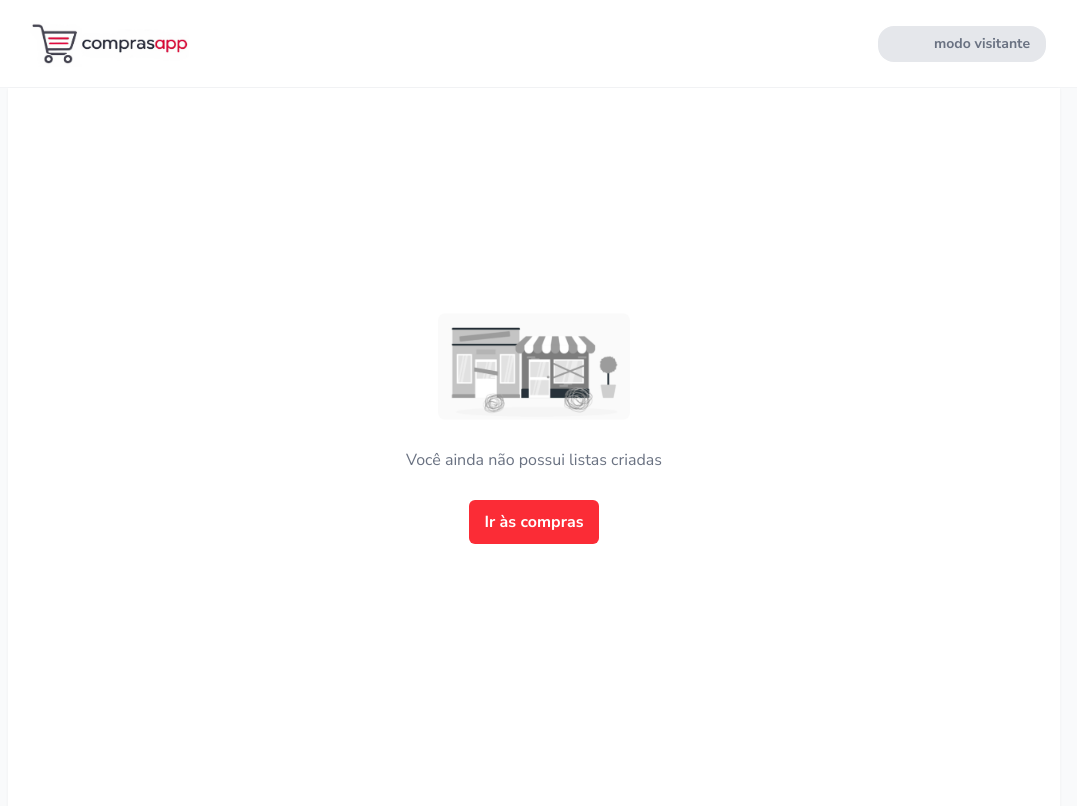
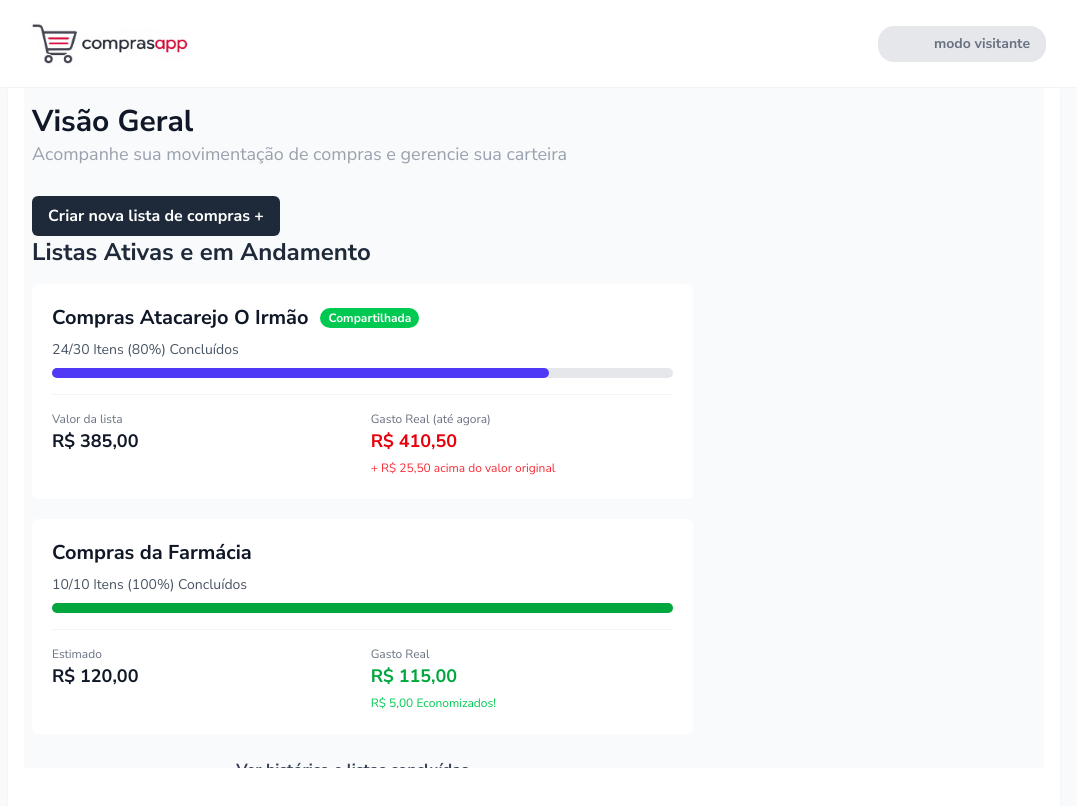
Before and after one commit to PauloHPMKT/app-comprasapp, a Vue app: page /app/dashboard in a window 1280 px wide. Shown: the whole page, without its empty margins (106-1183 px from the left). Built offline with nearby package versions, Linux system fonts and the light colour scheme; no server answers; some icons are missing.

Commit message:
feat: add new Dashboard

```diff
--- a/src/views/Dashboard.vue
+++ b/src/views/Dashboard.vue
@@ -1,63 +1,71 @@
 <script setup lang="ts">
-import { onMounted, provide, ref } from "vue";
-import { Icon } from "@iconify/vue";
+import { computed, onMounted, reactive, ref, watch } from "vue";
 import { useRouter } from "vue-router";
 import MainButton from "../components/MainButton.vue";
 import Overlay from "../components/Overlay.vue";
 import CreateListTitleModal from "../components/CreateListTitleModal.vue";
 import { useLoadingStore } from "../store/loading";
-import { useModal } from "../composables/useModal";
-import { useValidation } from "../composables/useValidation";
 import emptyMarket from "../assets/img/img-casas.png";
+import PageHeaderTitle from "../components/PageHeaderTitle.vue";
+import { useCreateListTitleModalStore } from "../store/createListTitleModal";
+import type { Purchases } from "../types/purchases";
+import { useAuthStore } from "../store/auth";
+import DefineBudgetModal from "../components/DefineBudgetModal.vue";
 
-const purchaseListTitle = ref("");
-const purchaseLists = ref([
-  {
-    id: 1,
-    name: "Compras do mês",
-    value: 1000,
-    date: "2025-01-01",
-  },
-  {
-    id: 2,
-    name: "Compras do ano",
-    value: 12000,
-    date: "2025-01-01",
-  },
-]);
+const authStore = useAuthStore();
+const loadingStore = useLoadingStore();
+const createListTitleModal = useCreateListTitleModalStore();
+const router = useRouter();
 
-const loadingStore = useLoadingStore();
-const router = useRouter();
-const { isOpen, open, close } = useModal();
-const { useFieldValidation } = useValidation();
-const {
-  validateField,
-  hasError,
-  errorMessage,
-  clearError
-} = useFieldValidation(purchaseListTitle);
+const purchaseLists = reactive<Purchases.List[]>([]);
+const isBudgetModalOpen = ref(false);
+const budgetValue = ref<string>('');
 
-provide('modalActions', { open, close, resetModal });
+const isLoggedIn = computed(() => authStore.isAuthenticated);
+
+watch(() => localStorage.getItem('monthly-budget'), (newValue) => {
+  if (newValue) {
+    budgetValue.value = newValue;
+  }
+}, { immediate: true });
 
 function navigateToCreatePurchaseListView() {
-  const isValid = validateField();
-  if (!isValid) return;
+  // Validação simples
+  if (!createListTitleModal.listTitle.trim()) {
+    createListTitleModal.setError("O nome da lista é obrigatório");
+    return;
+  }
 
-  localStorage.setItem("purchase-list-title", purchaseListTitle.value);
+  localStorage.setItem("purchase-list-title", createListTitleModal.listTitle);
   router.push({ name: "create-list" });
-  close();
+  createListTitleModal.resetModal();
 }
 
-function resetModal() {
-  clearError();
-  purchaseListTitle.value = "";
-  close();
+function openBudgetModal() {
+  isBudgetModalOpen.value = true;
+}
+
+function closeBudgetModal() {
+  isBudgetModalOpen.value = false;
+}
+
+function handleBudgetSubmit(value: string) {
+  console.log('Budget submitted:', value);
+
+  localStorage.setItem('monthly-budget', value);
+  budgetValue.value = value;
+  closeBudgetModal();
 }
 
 onMounted(async () => {
   loadingStore.startLoading();
+  if (localStorage.getItem("purchase-list-data")) {
+    const list = JSON.parse(localStorage.getItem("purchase-list-data")!);
+    purchaseLists.push(...list); //aqui existe um problema
+  }
+
   try {
-    await new Promise(resolve => setTimeout(resolve, 1500));
+    await new Promise((resolve) => setTimeout(resolve, 1500));
   } finally {
     loadingStore.stopLoading();
   }
@@ -65,189 +73,328 @@
 </script>
 
 <template>
-  <div class="h-full w-full">
+  <div class="h-full w-full overflow-y-auto">
     <div
       v-if="purchaseLists.length"
       class="flex justify-center items-center h-full w-full"
     >
       <div class="flex flex-col gap-3 items-center justify-center rounded-lg">
-        <div v-if="loadingStore.isLoading" class="w-52 h-26 rounded-lg animate-pulse flex items-center justify-center" style="animation-duration: 1.5s;">
+        <div
+          v-if="loadingStore.isLoading"
+          class="w-52 h-26 rounded-lg animate-pulse flex items-center justify-center"
+          style="animation-duration: 1.5s"
+        >
           <div class="w-full h-full bg-gray-200 rounded-lg"></div>
         </div>
-        <img v-else :src="emptyMarket" alt="Mercados vazios" class="w-48 rounded-lg" />
+        <img
+          v-else
+          :src="emptyMarket"
+          alt="Mercados vazios"
+          class="w-48 rounded-lg"
+        />
         <div>
           <div
             v-if="loadingStore.isLoading"
-            class="w-68 h-8 rounded-lg animate-pulse flex items-center justify-center" style="animation-duration: 1.5s;"
+            class="w-68 h-8 rounded-lg animate-pulse flex items-center justify-center"
+            style="animation-duration: 1.5s"
           >
             <div class="w-full h-full bg-gray-200 rounded-lg"></div>
           </div>
-          <p v-else class="text-gray-500 py-4">Você ainda não possui listas criadas</p>
+          <p v-else class="text-gray-500 py-4">
+            Você ainda não possui listas criadas
+          </p>
         </div>
         <div
           v-if="loadingStore.isLoading"
-          class="w-36 h-12 rounded-lg animate-pulse flex items-center justify-center" style="animation-duration: 1.5s;"
+          class="w-36 h-12 rounded-lg animate-pulse flex items-center justify-center"
+          style="animation-duration: 1.5s"
         >
           <div class="w-full h-full bg-gray-200 rounded-lg"></div>
         </div>
-        <MainButton v-else @click="open" class="bg-red-500 h-11 rounded-md">
+        <MainButton
+          v-else
+          @click="createListTitleModal.openListTitleModal"
+          class="bg-gray-800 h-11 rounded-md"
+        >
           Ir às compras
         </MainButton>
       </div>
     </div>
-    <div v-else class="h-[77vh]">
-      <div class="mb-8">
-        <h2 class="text-3xl font-bold">Dashboard</h2>
-      </div>
-      <div class="flex h-full">
-        <div class="w-1/2">
-          <div class="flex w-full mb-4">
-            <!-- Criar componente de input para englobar o icone de pesquisa -->
-            <input
-              type="text"
-              placeholder="Nome do item"
-              class="border border-gray-300 rounded-lg px-2 h-12 w-full"
-            />
-            <MainButton
-              class="bg-red-600 flex items-center justify-center rounded-lg w-fit"
-            >
-              <Icon
-                icon="material-symbols:search-rounded"
-                width="28"
-                height="28"
-                class="text-bold text-white"
-              />
-            </MainButton>
-          </div>
-          <div
-            class="bg-[#e2e2e2] rounded-lg gap-4 h-36 overflow-hidden relative"
+    <div v-else>
+      <PageHeaderTitle
+        title="Visão Geral"
+        subtitle="Acompanhe sua movimentação de compras e gerencie sua carteira"
+      />
+      <div class="h-full w-full bg-gray-50 px-2">
+        <div class="pt-1">
+          <MainButton
+            @click="createListTitleModal.openListTitleModal"
+            class="bg-gray-800 h-10 rounded-md hidden sm:flex"
           >
-            <div class="flex justify-between px-4 py-3 h-full">
-              <div class="w-[90%] flex flex-col pt-2">
-                <p class="font-semibold">
-                  Valor total de compras no ano de 2025
-                </p>
-                <span class="font-bold text-[25px] pb-3">R$ 1.000,00</span>
-                <p class="text-gray-500">
-                  Utilize os valores aqui gerados para ajudar a medir seu
-                  orçamento
-                </p>
-              </div>
-              <div class="w-[10%]">
-                <!-- <img :src="greenCart" alt="Carrinho Verde" class="w-14" /> -->
+            Criar nova lista de compras +
+          </MainButton>
+
+          <div v-if="isLoggedIn"><!-- Tratar esse trecho corretamente ao final da feature -->
+            <div class="sm:flex sm:justify-between sm:items-center sm:mt-6 mb-4">
+              <h2 class="text-2xl font-semibold text-gray-800 mb-4">
+                Gerenciamento da carteira
+              </h2>
+              <div class="flex gap-2 overflow-x-auto sm:w-1/2 p-2 rounded-lg snap-x snap-mandatory scrollbar-thin scrollbar-thumb-gray-300 scrollbar-track-gray-100 hover:scrollbar-thumb-gray-400">
+                <div class="snap-start flex-shrink-0 text-gray-500 text-sm bg-gray-200 px-3 py-1 rounded-full w-fit whitespace-nowrap">
+                  Julho de 2025
+                </div>
+                <div class="snap-start flex-shrink-0 text-gray-500 text-sm bg-gray-200 px-3 py-1 rounded-full w-fit whitespace-nowrap">
+                  Exportar resumo
+                </div>
+                <div class="snap-start flex-shrink-0 text-gray-500 text-sm bg-gray-200 px-3 py-1 rounded-full w-fit whitespace-nowrap">
+                  Filtrar por período
+                </div>
               </div>
             </div>
-            <div class="w-full bg-green-600 h-2 absolute bottom-0"></div>
-          </div>
-          <div
-            class="border-t-2 border-gray-200 mt-4 py-3 h-[60%] overflow-hidden"
-          >
-            <ul class="overflow-auto h-full flex flex-col gap-2">
-              <li class="bg-gray-50 flex flex-col px-4 py-3 rounded-lg gap-2">
-                <div class="flex gap-4 mb-4 justify-start">
-                  <Icon
-                    icon="mingcute:check-fill"
-                    width="24"
-                    height="24"
-                    class="text-green-600 bg-white rounded-full"
-                  />
-                  <div>
-                    <h3 class="font-bold">Listas de compras do mês de abril</h3>
-                    <p>Teste</p>
+            <div class="flex overflow-x-auto gap-3 mb-10 pb-4 snap-x snap-mandatory scrollbar-thin scrollbar-thumb-gray-300 scrollbar-track-gray-100">
+              <!-- Card 1: Orçamento Mensal (Foco Visual Principal) -->
+              <div
+                class="min-w-[320px] sm:min-w-[400px] snap-start bg-white soft-shadow rounded-md overflow-hidden"
+              >
+                <div class="bg-blue-600 h-2"></div>
+                <div
+                  v-if="!budgetValue"
+                  class="flex flex-col items-center justify-center mt-4"
+                >
+                  <img src="../assets/img/10060033.png" alt="" class="w-16 h-16"/>
+                  <div class="w-full">
+                    <p class="text-center p-2 font-semibold">
+                      Você ainda não definiu um orçamento mensal
+                    </p>
+                  <MainButton
+                    @click="openBudgetModal"
+                    class="mx-auto mb-6 px-4 py-2 text-sm font-semibold bg-gray-800 text-white rounded-md hover:bg-gray-700 transition duration-150"
+                  >
+                    Adicionar Orçamento Mensal
+                  </MainButton>
                   </div>
                 </div>
-                <div class="flex justify-between">
-                  <div class="flex gap-4">
-                    <Icon
-                      icon="mdi:marketplace"
-                      width="24"
-                      height="24"
-                      class="text-red-500"
-                    />
-                    <span class="text-gray-500"
-                      >Items mais comprados no mês...</span
+                <div v-else class="p-6">
+                  <div class="flex items-center space-x-4">
+                    <div class="sm:text-left sm:mt-0">
+                      <p class="text-sm font-medium text-gray-500">
+                        Orçamento Mensal Utilizado
+                      </p>
+                      <p class="text-3xl font-extrabold text-gray-900 mt-1">
+                        R$ {{ budgetValue }}
+                      </p>
+                      <span class="text-sm text-gray-400">
+                        R$ 300,00 Restante (Total: R$ 1000)
+                      </span>
+                    </div>
+                  </div>
+                  <MainButton
+                    class="mt-2 sm:mt-4 px-4 py-2 text-sm font-semibold bg-gray-800 text-white rounded-md hover:bg-gray-700 transition duration-150"
+                  >
+                    Ajustar Orçamento
+                  </MainButton>
+                </div>
+              </div>
+
+              <!-- Total de listas criadas -->
+              <div class="min-w-[280px] snap-start bg-white soft-shadow rounded-md overflow-hidden">
+                <div class="bg-yellow-500 h-2"></div>
+                <div class="p-6">
+                  <p class="text-sm font-medium text-gray-500">listas criadas no mês</p>
+                  <p class="text-4xl font-bold text-gray-900 mt-1">5</p>
+                  <div class="flex items-center mt-2">
+                    <p class="text-sm text-gray-500">
+                      Somatório de listas criadas <br/>(Entre ativas e concluídas)<br/>
+                      <span class="text-lg font-semibold text-green-600 bg-gray-50 px-2 py-0.5 rounded-full w-fit">
+                        R$ 319,00
+                      </span>
+                    </p>
+                  </div>
+                </div>
+              </div>
+
+              <!-- Card 2: Economia no Mês -->
+              <div class="min-w-[280px] snap-start bg-white soft-shadow rounded-md overflow-hidden">
+                <div class="bg-green-500 h-2"></div>
+                <div class="p-6">
+                  <p class="text-sm font-medium text-gray-500">Economia em Julho</p>
+                  <p class="text-4xl font-bold text-gray-900 mt-1">R$ 85,50</p>
+                  <div class="flex items-center mt-2">
+                    <span
+                      class="text-xs font-medium text-green-600 bg-green-100 px-2 py-0.5 rounded-full"
+                      >3.2%</span
+                    >
+                    <span class="text-sm text-gray-400 ml-2"
+                      >Menor que o mês anterior</span
                     >
                   </div>
-                  <div class="flex gap-2">
-                    <span class="text-gray-800 font-bold">R$ 1.000,00</span>
+                </div>
+              </div>
+
+              <!-- Card 3: Preço Médio por Item -->
+              <div class="min-w-[280px] snap-start bg-white soft-shadow overflow-hidden rounded-md">
+                <div class="bg-red-500 h-2"></div>
+                <div class="p-6">
+                  <p class="text-sm font-medium text-gray-500">
+                    Preço Médio por Item
+                  </p>
+                  <p class="text-4xl font-bold text-gray-900 mt-1">R$ 15,20</p>
+                  <span class="text-sm text-gray-400">Média em listas ativas</span>
+                </div>
+              </div>
+            </div>
+          </div>
+
+          <div class="grid grid-cols-1 lg:grid-cols-3 gap-6">
+            <!-- Coluna 1: Lista de Compras Prioritárias (Main Content) -->
+            <div class="lg:col-span-2">
+              <h2 class="text-2xl font-semibold text-gray-800 mb-4">
+                Listas Ativas e em Andamento
+              </h2>
+              <div id="list-container" class="space-y-5">
+                <!-- Exemplo de Card de Lista (com detalhe financeiro) -->
+                <div
+                  @click="console.log('Abrir Lista 1')"
+                  class="list-card soft-shadow cursor-pointer bg-white p-5 rounded-md"
+                >
+                  <div class="flex justify-between items-start mb-2">
+                    <h3
+                      class="text-xl font-extrabold text-gray-900 flex items-center"
+                    >
+                      Compras Atacarejo O Irmão
+                      <span class="ml-3 text-xs font-semibold text-white bg-green-500 px-2 py-0.5 rounded-full">
+                        Compartilhada
+                      </span>
+                    </h3>
+                  </div>
+
+                  <!-- Progresso da Compra -->
+                  <p class="text-sm text-gray-600 mb-2">
+                    24/30 Itens (80%) Concluídos
+                  </p>
+                  <div class="w-full bg-gray-200 rounded-full h-2.5">
+                    <div
+                      class="bg-indigo-600 h-2.5 rounded-full"
+                      style="width: 80%"
+                    ></div>
+                  </div>
+
+                  <!-- Detalhes Financeiros -->
+                  <div
+                    class="grid grid-cols-2 gap-4 mt-4 pt-4 border-t border-gray-100"
+                  >
+                    <div>
+                      <p class="text-xs font-medium text-gray-500">Valor da lista</p>
+                      <p class="text-lg font-bold text-gray-900">R$ 385,00</p>
+                    </div>
+                    <div>
+                      <p class="text-xs font-medium text-gray-500">
+                        Gasto Real (até agora)
+                      </p>
+                      <p class="text-lg font-bold text-red-600">R$ 410,50</p>
+                      <span class="text-xs text-red-500 font-medium"
+                        >+ R$ 25,50 acima do valor original</span
+                      >
+                    </div>
                   </div>
                 </div>
-              </li>
-              <li class="bg-gray-50 flex flex-col px-4 py-3 rounded-lg gap-2">
-                <div class="flex gap-4 mb-4 justify-start">
-                  <Icon
-                    icon="mingcute:check-fill"
-                    width="24"
-                    height="24"
-                    class="text-green-600 bg-white rounded-full"
-                  />
-                  <div>
-                    <h3 class="font-bold">Listas de compras do mês de abril</h3>
-                    <p>Teste</p>
+
+                <!-- Exemplo de Lista 2 (Dentro do Orçamento) -->
+                <div
+                  onclick="console.log('Abrir Lista 2')"
+                  class="list-card soft-shadow cursor-pointer bg-white p-5 rounded-md"
+                >
+                  <div class="flex justify-between items-start mb-2">
+                    <h3 class="text-xl font-extrabold text-gray-900">
+                      Compras da Farmácia
+                    </h3>
+                  </div>
+
+                  <p class="text-sm text-gray-600 mb-2">
+                    10/10 Itens (100%) Concluídos
+                  </p>
+                  <div class="w-full bg-gray-200 rounded-full h-2.5">
+                    <div
+                      class="bg-green-600 h-2.5 rounded-full"
+                      style="width: 100%"
+                    ></div>
+                  </div>
+
+                  <!-- Detalhes Financeiros -->
+                  <div
+                    class="grid grid-cols-2 gap-4 mt-4 pt-4 border-t border-gray-100"
+                  >
+                    <div>
+                      <p class="text-xs font-medium text-gray-500">Estimado</p>
+                      <p class="text-lg font-bold text-gray-900">R$ 120,00</p>
+                    </div>
+                    <div>
+                      <p class="text-xs font-medium text-gray-500">
+                        Gasto Real
+                      </p>
+                      <p class="text-lg font-bold text-green-600">R$ 115,00</p>
+                      <span class="text-xs text-green-500 font-medium"
+                        >R$ 5,00 Economizados!</span
+                      >
+                    </div>
                   </div>
                 </div>
-                <div class="flex justify-between">
-                  <div class="flex gap-4">
-                    <Icon
-                      icon="mdi:marketplace"
-                      width="24"
-                      height="24"
-                      class="text-red-500"
-                    />
-                    <span class="text-gray-500"
-                      >Items mais comprados no mês...</span
-                    >
-                  </div>
-                  <div class="flex gap-2">
-                    <span class="text-gray-800 font-bold">R$ 1.000,00</span>
-                  </div>
+
+                <!-- Placeholder caso não haja listas -->
+                <div
+                  id="no-lists-message"
+                  class="hidden text-center py-10 bg-white soft-shadow rounded-xl"
+                >
+                  <p class="text-lg text-gray-600">
+                    Você não tem listas ativas. Comece uma agora!
+                  </p>
                 </div>
-              </li>
-              <li class="bg-gray-50 flex flex-col px-4 py-3 rounded-lg gap-2">
-                <div class="flex gap-4 mb-4 justify-start">
-                  <Icon
-                    icon="mingcute:check-fill"
-                    width="24"
-                    height="24"
-                    class="text-green-600 bg-white rounded-full"
-                  />
-                  <div>
-                    <h3 class="font-bold">Listas de compras do mês de abril</h3>
-                    <p>Teste</p>
-                  </div>
-                </div>
-                <div class="flex justify-between">
-                  <div class="flex gap-4">
-                    <Icon
-                      icon="mdi:marketplace"
-                      width="24"
-                      height="24"
-                      class="text-red-500"
-                    />
-                    <span class="text-gray-500"
-                      >Items mais comprados no mês...</span
-                    >
-                  </div>
-                  <div class="flex gap-2">
-                    <span class="text-gray-800 font-bold">R$ 1.000,00</span>
-                  </div>
-                </div>
-              </li>
-            </ul>
+
+                <a
+                  href="#"
+                  class="block text-center mt-6 text-gray-700 font-semibold hover:text-gray-500 transition duration-150"
+                >
+                  Ver histórico e listas concluídas &rarr;
+                </a>
+              </div>
+            </div>
           </div>
         </div>
-        <div class="w-1/2">folder 2</div>
       </div>
     </div>
 
-    <Overlay v-if="isOpen">
+    <Overlay v-if="createListTitleModal.isModalOpen">
       <CreateListTitleModal
-        :purchase-list-title="purchaseListTitle"
-        :hasError="hasError"
-        :errorMessage="errorMessage"
-        @update:purchase-list-title="purchaseListTitle = $event"
-        @navigate-to-create-purchase-list-view="navigateToCreatePurchaseListView"
+        :purchase-list-title="createListTitleModal.listTitle"
+        :hasError="createListTitleModal.hasError"
+        :errorMessage="createListTitleModal.errorMessage"
+        @update:purchase-list-title="createListTitleModal.setListTitle($event)"
+        @navigate-to-create-purchase-list-view="
+          navigateToCreatePurchaseListView
+        "
+        class="fixed z-400"
       />
     </Overlay>
+
+    <Overlay v-if="isBudgetModalOpen">
+      <DefineBudgetModal
+        @submit-budget-value="handleBudgetSubmit"
+        @close="closeBudgetModal"
+      />
+    </Overlay>
+
+    <!-- <div
+      v-if="isModalOtherOptionsOpened"
+      class="w-fit bg-white p-6 rounded-dm shadow fixed top-1/2 left-1/2 transform -translate-x-1/2 -translate-y-1/2 z-500"
+    >
+      <ul class="flex flex-col gap-4">
+        <li>
+          Resumo Financeiro
+        </li>
+        <li>
+          Filtrar por período
+        </li>
+      </ul>
+    </div> -->
   </div>
 </template>
```
